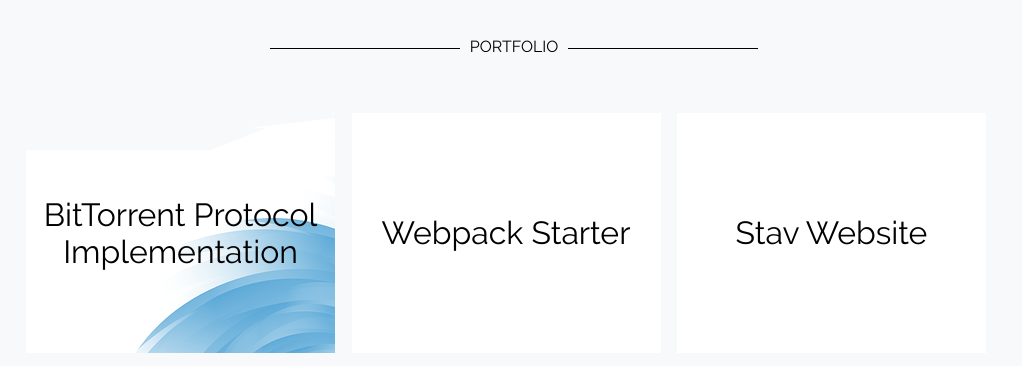
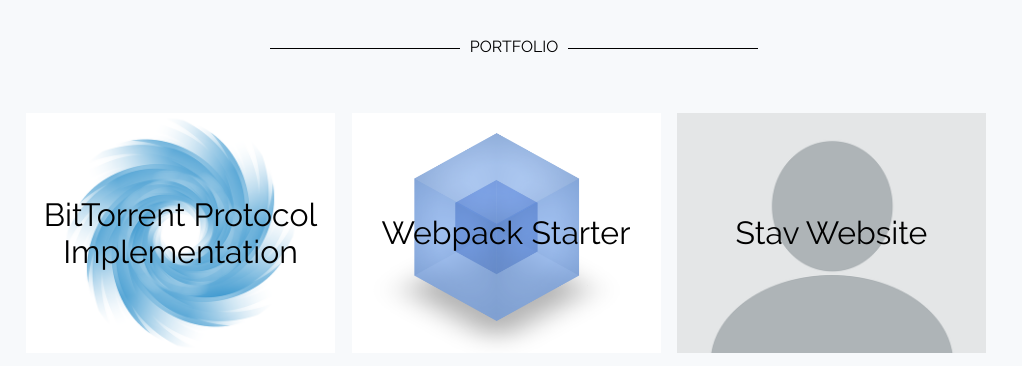
Before and after one commit to stavalfi/contact-me-website, a React app: page / in a window 1280 px wide. Shown: the part 1630-1996 px from the top of the page, without its empty margins (126-1148 px from the left). Built offline with nearby package versions, Linux system fonts and the light colour scheme.

Commit message:
fixed images in portfilio and welcome page

```diff
--- a/src/components/portfolio/portfolio.css
+++ b/src/components/portfolio/portfolio.css
@@ -8,6 +8,9 @@
     flex-direction: column;
     justify-content: center;
     height: 30vh;
+    overflow: hidden;
+    background-size: cover;
+    background-position: center;
 }
 
 .creation > span {
@@ -27,6 +30,7 @@
     margin-top: 0.5rem;
     height: 50px;
     width: 50px;
+    object-fit: contain;
 }
 
 @media only screen and (min-width: 961px) {
--- a/src/components/portfolio/portfolio.js
+++ b/src/components/portfolio/portfolio.js
@@ -16,11 +16,11 @@
         return <div className="portfolio-grid">
             {
                 this.state.creations.map((creation, index) =>
-                    <div key={index} className="creation" style={{
+                    <a href={creation.githubLink} key={index} className="creation" style={{
                         backgroundImage: "url(" + creation.imageAddress + ")"
                     }}>
                         <span>{creation.title}</span>
-                    </div>)
+                    </a>)
             }
             <span className="more-portfolio">
                 <span>Want to see more?</span>
--- a/src/components/welcome/welcome.css
+++ b/src/components/welcome/welcome.css
@@ -9,7 +9,7 @@
 
 * {
     margin: 0;
-    font-family: Raleway;
+    font-family: Raleway, serif;
     box-sizing: border-box;
 }
 
@@ -19,8 +19,10 @@
 }
 
 .my-image {
+    overflow: hidden;
     background-size: cover;
-    background: url("../../assets/images/welcome/welcome-image.jpg") no-repeat center center;
+    background-image: url("../../assets/images/welcome/welcome-image.jpg");
+    background-position: center;
     height: 100vh;
     display: flex;
     justify-content: center;
--- a/src/data/creations.js
+++ b/src/data/creations.js
@@ -1,5 +1,6 @@
 import torrentXImage from '../assets/images/portfolio/torrentx-image.png'
 import webpackImage from '../assets/images/portfolio/webpack-image.png'
+import stavWebSiteImage from '../assets/images/portfolio/stav-website-image.png'
 
 const creations = [
     {
@@ -34,7 +35,7 @@
     },
     {
         title: "Stav Website",
-        imageAddress: webpackImage,
+        imageAddress: stavWebSiteImage,
         summary: "This website",
         githubLink: "https://github.com/stavalfi/contact-me-website",
         tags: [
```
Also changed, not shown: src/assets/images/portfolio/image1.jpg (deleted), src/assets/images/portfolio/image2.jpg (deleted), src/assets/images/portfolio/stav-website-image.png (added).
